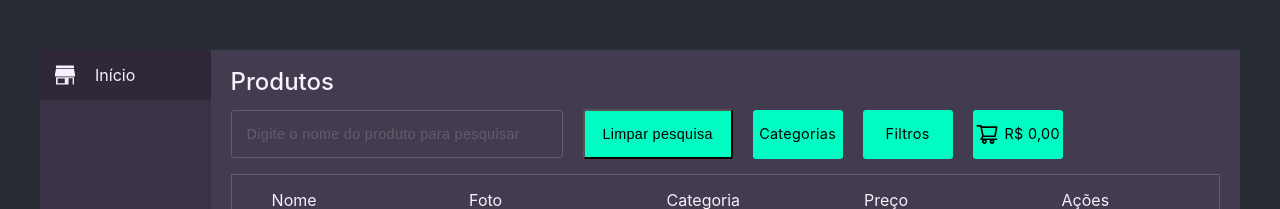
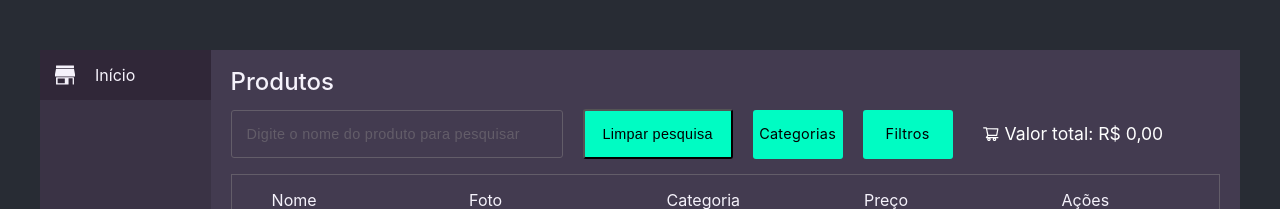
Before and after one commit to JoaoSGabriel/mypharma-frontend, a React (Create React App) app: page / in a window 1280 px wide. Shown: the top 209 px of the page. Built offline with nearby package versions, Linux system fonts and the light colour scheme; no server answers.

Commit message:
feat: cart is trully functional

```diff
--- a/src/App.js
+++ b/src/App.js
@@ -1,6 +1,8 @@
 import { BrowserRouter as Router, Routes, Route } from "react-router-dom";
 
 import { ToastContainer } from "react-toastify";
+import "react-toastify/dist/ReactToastify.css";
+
 import { QueryClient, QueryClientProvider } from "@tanstack/react-query";
 import { CartProvider } from "./components/contexts/CartContext";
 
@@ -11,7 +13,6 @@ const queryClient = new QueryClient();
 function App() {
   return (
     <>
-      <ToastContainer />
       <QueryClientProvider client={queryClient}>
         <CartProvider>
           <Router>
@@ -21,6 +22,7 @@ function App() {
           </Router>
         </CartProvider>
       </QueryClientProvider>
+      <ToastContainer />
     </>
   );
 }
--- a/src/components/Content/SearchArea/CartInfo.js
+++ b/src/components/Content/SearchArea/CartInfo.js
@@ -1,30 +1,51 @@
-import { useContext } from "react";
+import { useContext, useEffect, useState } from "react";
 import CartContext from "../../contexts/CartContext";
 
 import { AiOutlineShoppingCart } from "react-icons/ai";
-import { Wrappler } from "./DropDownMenuStyles";
+import styled from "styled-components";
 
 export default function CartInfo() {
-  const { cart, setCart } = useContext(CartContext);
+  const { cart } = useContext(CartContext);
+  const [total, setTotal] = useState(0);
 
-  function totalPay() {
-    let total = 0;
+  useEffect(() => {
+    showTotal();
+  }, [cart]);
+
+  function showTotal() {
+    let balance = 0;
     for (let value of cart) {
-      total += value.price;
+      balance += value?.price;
     }
-
-    return total.toLocaleString("pt-br", {
+    setTotal(balance);
+  }
+  function toCurrency() {
+    let balance = total.toLocaleString("pt-br", {
       style: "currency",
       currency: "BRL",
     });
+
+    return "Valor total: " + balance;
   }
 
   return (
-    <Wrappler>
-      <AiOutlineShoppingCart
-        style={{ fontSize: "1.5rem", margin: "0 5px 0 0" }}
-      />
-      {totalPay()}
-    </Wrappler>
+    <Container>
+      <AiOutlineShoppingCart style={{ margin: "0 5px 0 0" }} />
+      {toCurrency()}
+    </Container>
   );
 }
+
+const Container = styled.div`
+  width: 200px;
+  height: 49px;
+  margin: 0 0 0 20px;
+  border-radius: 3px;
+
+  display: flex;
+  justify-content: center;
+  align-items: center;
+
+  font-size: 1.1rem;
+  color: #ffff;
+`;
--- a/src/components/ProductRow.js
+++ b/src/components/ProductRow.js
@@ -3,6 +3,8 @@ import CartContext from "./contexts/CartContext";
 
 import styled from "styled-components";
 import Border from "./Border";
+import { BsCartPlus, BsCartX } from "react-icons/bs";
+import { toast } from "react-toastify";
 
 export default function ProductRow({ info }) {
   const { cart, setCart } = useContext(CartContext);
@@ -22,6 +24,22 @@ export default function ProductRow({ info }) {
     });
   }
 
+  function addToCart() {
+    setCart([...cart, info]);
+    toast("Adicionado ao carrinho");
+  }
+
+  function removeCart() {
+    const index = cart.indexOf(info);
+
+    if (index > -1) {
+      cart.splice(index, 1);
+    }
+
+    setCart([...cart]);
+    toast("Removido do carrinho");
+  }
+
   return (
     <>
       <Container>
@@ -31,7 +49,21 @@ export default function ProductRow({ info }) {
         </div>
         <div>{productCategory[info?.category]}</div>
         <div>{currencyFormat()}</div>
-        <div>Soon</div>
+        <div>
+          <BsCartPlus
+            onClick={addToCart}
+            style={{
+              fontSize: "1.5rem",
+              margin: "0 10px 0 0",
+              color: "#1CBE31",
+              cursor: "pointer",
+            }}
+          />
+          <BsCartX
+            onClick={removeCart}
+            style={{ fontSize: "1.5rem", color: "#F40002", cursor: "pointer" }}
+          />
+        </div>
       </Container>
       <Border />
     </>
```
